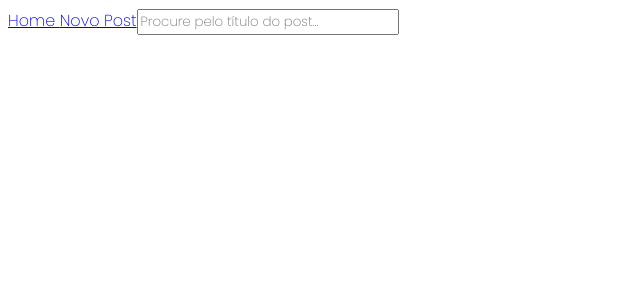
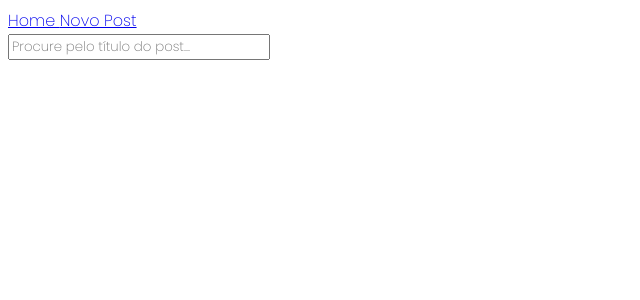
Before and after one commit to bitakamori/meudiario, a Vue app: page / in a window 1280 px wide. Shown: the top 300 px of the page, without its empty margins (0-640 px from the left). Built offline with nearby package versions, Linux system fonts and the light colour scheme.

Commit message:
add header, nav e main

```diff
--- a/src/App.vue
+++ b/src/App.vue
@@ -18,10 +18,16 @@ export default {
 </script>
 
 <template>
-  <RouterLink to="/"> Home </RouterLink>
-  <RouterLink to="/create"> Novo Post</RouterLink>
+  <header>
+    <nav>
+      <RouterLink to="/"> Home </RouterLink>
+      <RouterLink to="/create"> Novo Post</RouterLink>
+    </nav>
+  </header>
 
-  <RouterView :posts="posts" @create-post="addPost" />
+  <main>
+    <RouterView :posts="posts" @create-post="addPost" />
+  </main>
 </template>
 
 <style scoped></style>
```
